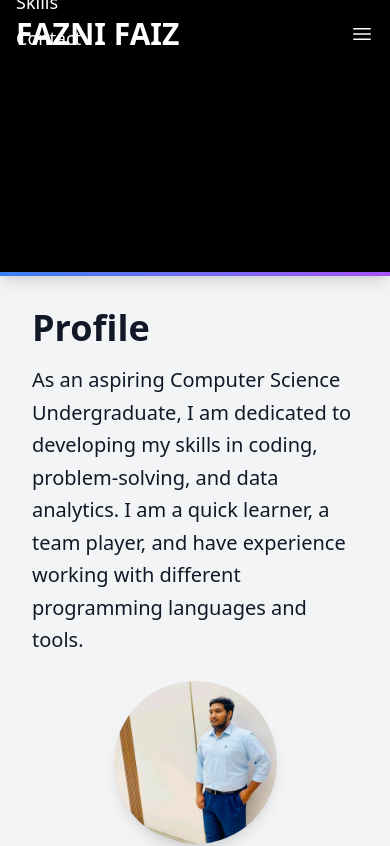
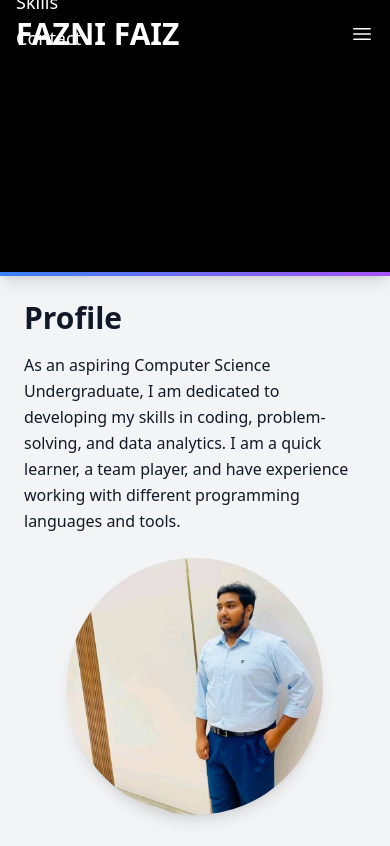
Before and after one commit to fazni-faiz/fazni_portfolio, a React (Create React App) app: page / in a window 390 px wide. Shown: the top 846 px of the page. Built offline with nearby package versions, Linux system fonts and the light colour scheme.

Commit message:
Update 4

```diff
--- a/src/components/Profile.js
+++ b/src/components/Profile.js
@@ -3,24 +3,24 @@ import fazniImage from '../img/fazni.jpeg'; // Adjust path as needed
 
 const Profile = () => {
   return (
-    <section id="profile" className="bg-gray-100 text-gray-900 p-8">
+    <section id="profile" className="bg-gray-100 text-gray-900 p-6 md:p-8">
       <div className="container mx-auto flex flex-col md:flex-row items-center">
         {/* Text Section */}
-        <div className="md:w-1/2 md:pr-8">
-          <h2 className="text-4xl font-semibold mb-4 animate__animated animate__fadeIn">
+        <div className="md:w-1/2 md:pr-8 mb-6 md:mb-0">
+          <h2 className="text-3xl md:text-4xl font-semibold mb-4 animate__animated animate__fadeIn">
             Profile
           </h2>
-          <p className="text-xl leading-relaxed animate__animated animate__fadeIn animate__delay-1s">
+          <p className="text-base md:text-xl leading-relaxed animate__animated animate__fadeIn animate__delay-1s">
             As an aspiring Computer Science Undergraduate, I am dedicated to developing my skills in coding, problem-solving, and data analytics. I am a quick learner, a team player, and have experience working with different programming languages and tools.
           </p>
         </div>
 
         {/* Image Section */}
-        <div className="md:w-1/2 mt-6 md:mt-0 flex justify-center">
+        <div className="md:w-1/2 flex justify-center">
           <img
             src={fazniImage}
             alt="Mohamed Fais Mohamed Fasni"
-            className="w-1/2 h-auto rounded-full shadow-lg transform transition-transform duration-500 hover:scale-105"
+            className="w-3/4 md:w-1/2 h-auto rounded-full shadow-lg transform transition-transform duration-500 hover:scale-105"
           />
         </div>
       </div>
```
